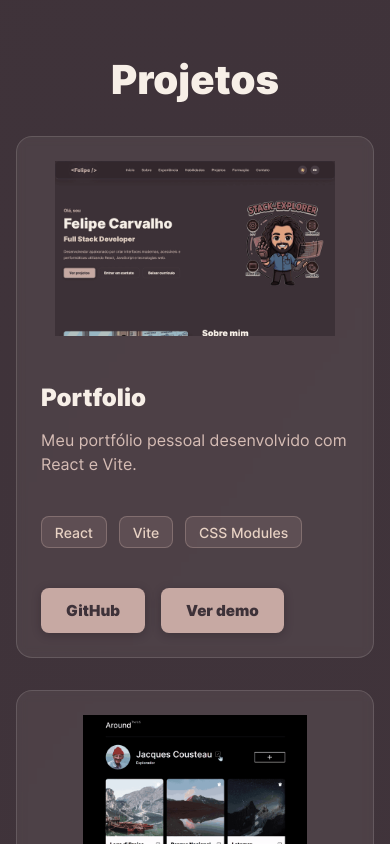
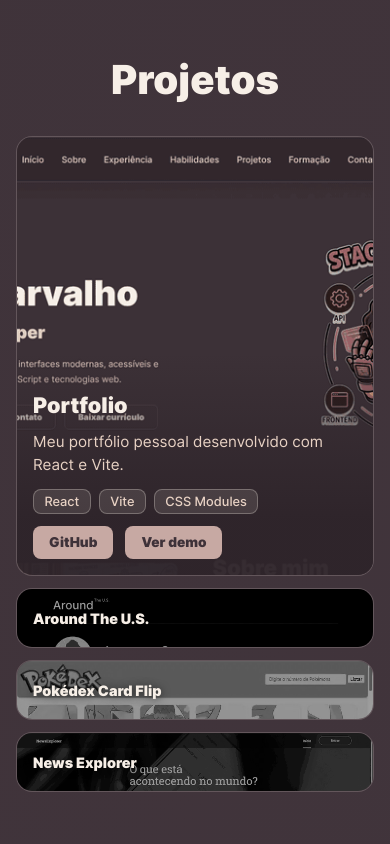
Before and after one commit to flpzht/portfolio, a React (Vite) app: page / in a window 390 px wide. Shown: the part 5540-6384 px from the top of the page. Built offline with nearby package versions, Linux system fonts and the light colour scheme.

Commit message:
feat: projects accordion layout

```diff
--- a/src/sections/Projects/Projects.jsx
+++ b/src/sections/Projects/Projects.jsx
@@ -1,5 +1,4 @@
-import Card from '@/components/Card/Card';
-import Button from '@/components/Button/Button';
+import { useRef, useState } from 'react';
 
 import { useLanguage } from '@/hooks/useLanguage';
 
@@ -7,8 +6,32 @@ import styles from './Projects.module.css';
 
 import { projects } from '@/data/projects';
 
+const canHover = () =>
+  window.matchMedia('(hover: hover) and (min-width: 769px)').matches;
+
 export default function Projects() {
   const { t } = useLanguage();
+  const [active, setActive] = useState(0);
+  const panels = useRef([]);
+
+  const focusPanel = (index) => {
+    const next = (index + projects.length) % projects.length;
+    panels.current[next]?.focus();
+  };
+
+  const handleKeyDown = (event, index) => {
+    if (event.target !== event.currentTarget) return;
+
+    if (event.key === 'ArrowRight' || event.key === 'ArrowDown') {
+      event.preventDefault();
+      focusPanel(index + 1);
+    }
+
+    if (event.key === 'ArrowLeft' || event.key === 'ArrowUp') {
+      event.preventDefault();
+      focusPanel(index - 1);
+    }
+  };
 
   return (
     <section
@@ -21,15 +44,46 @@ export default function Projects() {
           {t.projects.title}
         </h2>
 
-        <div className={styles.grid}>
+        <div className={styles.accordion}>
 
-          {projects.map((project) => (
-            <Card
+          {projects.map((project, index) => {
+            const isActive = index === active;
+            const text = t.projects.items[project.id];
+
+            return (
+              <div
                 key={project.id}
-              image={project.image}
-              title={t.projects.items[project.id].title}
-              description={t.projects.items[project.id].description}
+                ref={(node) => { panels.current[index] = node; }}
+                className={`${styles.panel} ${isActive ? styles.active : ''}`}
+                tabIndex={0}
+                role="group"
+                aria-label={text.title}
+                onMouseEnter={() => { if (canHover()) setActive(index); }}
+                onClick={() => setActive(index)}
+                onFocus={(event) => { if (event.target === event.currentTarget) setActive(index); }}
+                onKeyDown={(event) => handleKeyDown(event, index)}
               >
+                <img
+                  src={project.image}
+                  alt=""
+                  className={styles.image}
+                  loading="lazy"
+                  decoding="async"
+                />
+
+                <span className={styles.tag} aria-hidden="true">
+                  <span>{text.title}</span>
+                </span>
+
+                <div className={styles.info} inert={!isActive}>
+
+                  <h3 className={styles.projectTitle}>
+                    {text.title}
+                  </h3>
+
+                  <p className={styles.description}>
+                    {text.description}
+                  </p>
 
                   <ul className={styles.technologies}>
                     {project.technologies.map((technology) => (
@@ -45,30 +99,34 @@ export default function Projects() {
                   <div className={styles.actions}>
 
                     {project.repos.map((repo) => (
-                  <Button
+                      <a
                         key={repo.type}
                         href={repo.href}
+                        className={styles.link}
                         target="_blank"
                         rel="noopener noreferrer"
                       >
                         {t.projects[repo.type]}
-                  </Button>
+                      </a>
                     ))}
 
                     {project.demo && (
-                  <Button
+                      <a
                         href={project.demo}
+                        className={styles.link}
                         target="_blank"
                         rel="noopener noreferrer"
                       >
                         {t.projects.demo}
-                  </Button>
+                      </a>
                     )}
 
                   </div>
 
-            </Card>
-          ))}
+                </div>
+              </div>
+            );
+          })}
 
         </div>
 
--- a/src/sections/Projects/Projects.module.css
+++ b/src/sections/Projects/Projects.module.css
@@ -19,49 +19,203 @@
   text-align: center;
 }
 
-.grid {
-  display: grid;
-  grid-template-columns: repeat(auto-fit, minmax(min(100%, 340px), 1fr));
-  gap: 2rem;
+/* =========================
+   ACCORDION
+   ========================= */
+
+.accordion {
+  display: flex;
+  gap: 0.75rem;
+  height: 440px;
 }
 
-.grid img {
+.panel {
+  position: relative;
+
+  flex: 1 1 0;
+  min-width: 0;
+
+  overflow: hidden;
+
+  background-color: var(--surface);
+
+  border: 1px solid var(--card-border);
+  border-radius: 1rem;
+
+  cursor: pointer;
+
+  transition: flex-grow 0.6s cubic-bezier(0.2, 0.8, 0.2, 1);
+}
+
+.panel.active {
+  flex-grow: 5;
+
+  cursor: default;
+}
+
+.panel:focus-visible {
+  outline: 2px solid var(--primary);
+  outline-offset: 3px;
+}
+
+.image {
   display: block;
   width: 100%;
-  height: auto;
-  aspect-ratio: 16 / 10;
-  object-fit: contain;
-  object-position: center;
+  height: 100%;
+
+  object-fit: cover;
+  object-position: top center;
+
+  filter: grayscale(1) brightness(0.62);
+
+  transition: filter 0.5s ease;
+}
+
+.active .image {
+  filter: none;
+}
+
+/* Nome na faixa recolhida */
+
+.tag {
+  position: absolute;
+  right: 0;
+  bottom: 1rem;
+  left: 0;
+
+  display: flex;
+  justify-content: center;
+
+  color: #f7efe7;
+
+  font-size: 0.9rem;
+  font-weight: 600;
+
+  transition: opacity 0.3s ease;
+}
+
+.tag span {
+  white-space: nowrap;
+  text-shadow: 0 1px 8px rgba(0, 0, 0, 0.6);
+
+  writing-mode: vertical-rl;
+  transform: rotate(180deg);
+}
+
+.active .tag {
+  opacity: 0;
+
+  pointer-events: none;
+}
+
+/* Detalhes na faixa aberta */
+
+.info {
+  position: absolute;
+  right: 0;
+  bottom: 0;
+  left: 0;
+
+  display: flex;
+  flex-direction: column;
+  gap: 0.75rem;
+
+  padding: 3rem 1.25rem 1.25rem;
+
+  color: #f7efe7;
+
+  background: linear-gradient(
+    to top,
+    rgba(46, 36, 42, 0.96) 25%,
+    rgba(46, 36, 42, 0)
+  );
+
+  opacity: 0;
+  transform: translateY(12px);
+
+  transition:
+    opacity 0.35s ease 0.15s,
+    transform 0.35s ease 0.15s;
+}
+
+.active .info {
+  opacity: 1;
+  transform: none;
+}
+
+.projectTitle {
+  margin: 0;
+
+  font-size: 1.35rem;
+  font-weight: 800;
+}
+
+.description {
+  margin: 0;
+
+  color: #e8d2c4;
+
+  font-size: 0.95rem;
+  line-height: 1.5;
 }
 
 .technologies {
   display: flex;
   flex-wrap: wrap;
-  gap: 0.75rem;
+  gap: 0.5rem;
 
-  margin-top: 1.5rem;
+  margin: 0;
+  padding: 0;
+
+  list-style: none;
 }
 
 .technology {
-  padding: 0.4rem 0.8rem;
+  padding: 0.25rem 0.65rem;
 
-  color: var(--chip-text);
+  color: #e8d2c4;
 
-  background-color: var(--chip-bg);
+  background-color: rgba(247, 239, 231, 0.12);
 
-  border: 1px solid var(--chip-border);
+  border: 1px solid rgba(247, 239, 231, 0.28);
   border-radius: var(--radius-sm);
 
-  font-size: 0.875rem;
+  font-size: 0.8rem;
   font-weight: 500;
 }
 
 .actions {
   display: flex;
   flex-wrap: wrap;
-  gap: 1rem;
-  margin-top: auto;
-  padding-top: 1.5rem;
+  gap: 0.75rem;
+}
+
+.link {
+  padding: 0.55rem 1rem;
+
+  color: #3e3239;
+
+  background-color: #c7a9a3;
+
+  border-radius: var(--radius-sm);
+
+  font-size: 0.85rem;
+  font-weight: 800;
+  text-decoration: none;
+
+  transition:
+    transform 0.2s ease,
+    filter 0.2s ease;
+}
+
+.link:hover {
+  filter: brightness(1.08);
+  transform: translateY(-2px);
+}
+
+.link:focus-visible {
+  outline: 2px solid #f7efe7;
+  outline-offset: 2px;
 }
 
 /* =========================
@@ -69,23 +223,68 @@
    ========================= */
 
 @media screen and (max-width: 1024px) {
+  .accordion {
+    height: 420px;
+  }
 }
 
-
 /* =========================
-   TABLET
+   TABLET E MOBILE: acordeão vertical
    ========================= */
 
 @media screen and (max-width: 768px) {
   .title {
     margin-bottom: 2rem;
   }
+
+  .accordion {
+    flex-direction: column;
+    height: auto;
+  }
+
+  .panel {
+    flex: none;
+    height: 60px;
+
+    transition: height 0.5s cubic-bezier(0.2, 0.8, 0.2, 1);
+  }
+
+  .panel.active {
+    height: 400px;
+  }
+
+  .tag {
+    top: 0;
+    bottom: 0;
+
+    align-items: center;
+    justify-content: flex-start;
+
+    padding-left: 1rem;
+  }
+
+  .tag span {
+    writing-mode: horizontal-tb;
+    transform: none;
+  }
+
+  .info {
+    padding: 2.5rem 1rem 1rem;
+  }
 }
 
-/* =========================
-   MOBILE
-   ========================= */
+@media screen and (max-width: 480px) {
+  .panel.active {
+    height: 440px;
+  }
+}
 
-@media screen and (max-width: 600px) {
-
+@media (prefers-reduced-motion: reduce) {
+  .panel,
+  .image,
+  .tag,
+  .info,
+  .link {
+    transition: none;
+  }
 }
```
Lines whose indentation alone changed are shown as unchanged.
